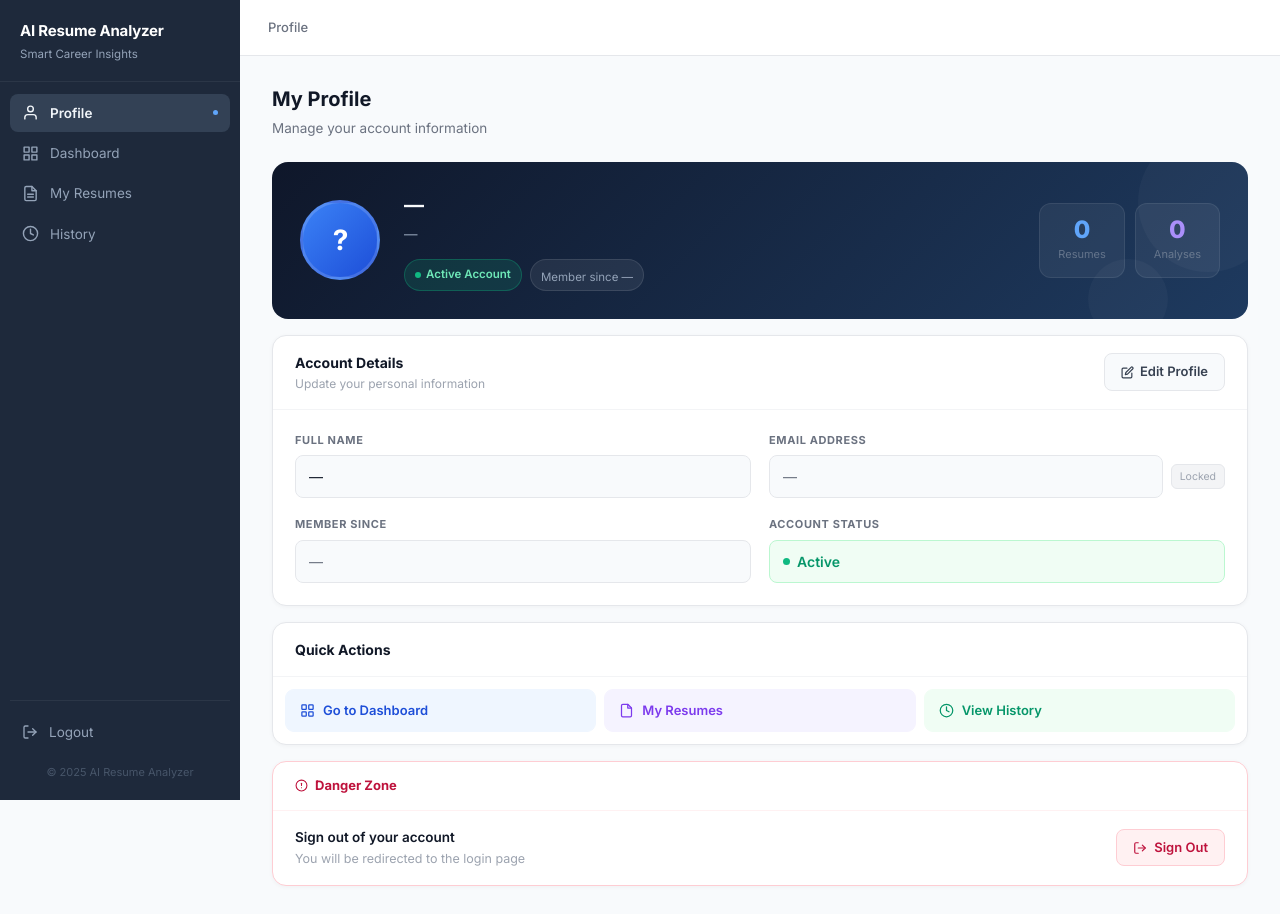
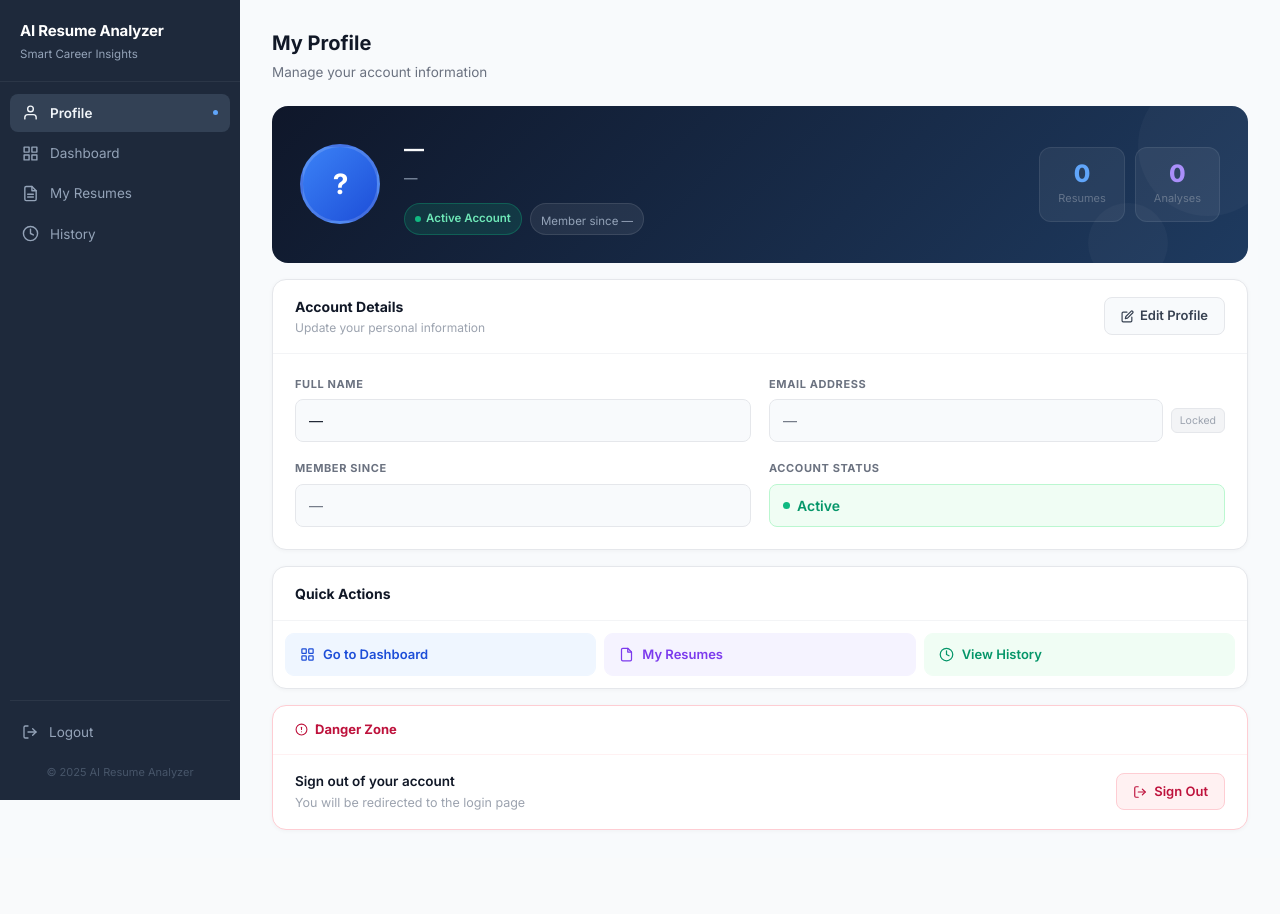
Before and after one commit to Patil-Shital-9236/resume-analyzer-frontend, a Next.js app: page /profile in a window 1280 px wide. After the commit the page ends 858 px from the top, so only its background shows below. Built offline with nearby package versions, Linux system fonts and the light colour scheme; no server answers; sample sign-in values are in the browser's storage.

Commit message:
Update page.jsx

```diff
--- a/src/app/profile/page.jsx
+++ b/src/app/profile/page.jsx
@@ -61,9 +61,9 @@ export default function ProfilePage() {
 
       <div style={{ flex: 1, overflow: "auto" }}>
         {/* Topbar */}
-        <div style={{ background: "#fff", height: "56px", padding: "0 28px", display: "flex", alignItems: "center", borderBottom: "1px solid #e5e7eb", position: "sticky", top: 0, zIndex: 10 }}>
+        {/* <div style={{ background: "#fff", height: "56px", padding: "0 28px", display: "flex", alignItems: "center", borderBottom: "1px solid #e5e7eb", position: "sticky", top: 0, zIndex: 10 }}>
           <div style={{ fontSize: "13px", color: "#6b7280", fontWeight: "500" }}>Profile</div>
-        </div>
+        </div> */}
 
         <div style={{ padding: "28px 32px", maxWidth: "1780px", margin: "0 auto" }}>
 
```
